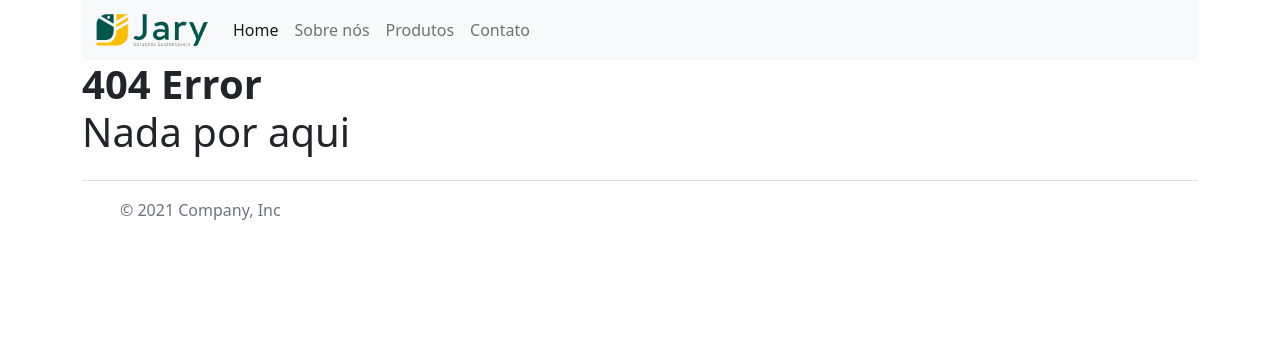
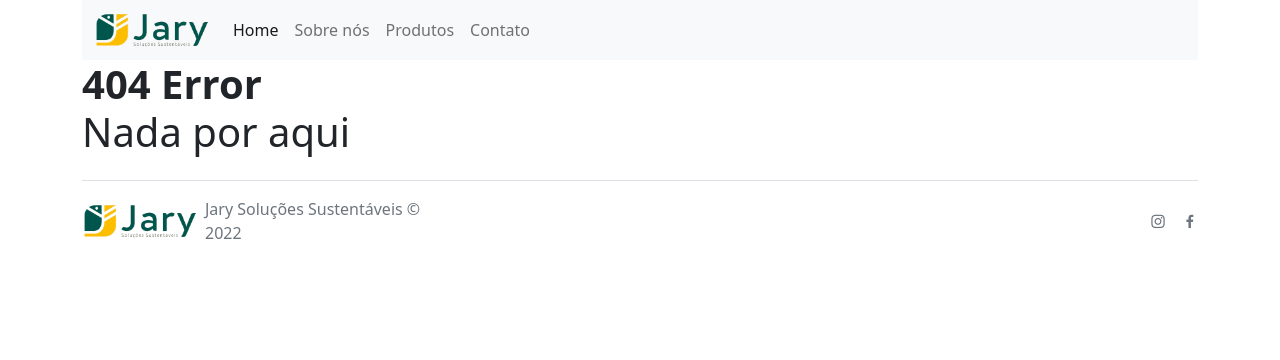
Before and after one commit to BezerraC/jary-solucoes, a PHP site: the page made by index.php in a window 1280 px wide. Shown: the top 360 px of the page. Run offline with PHP 8.4, Linux system fonts and the light colour scheme.

Commit message:
add icons libary

```diff
--- a/footer.php
+++ b/footer.php
@@ -1,13 +1,13 @@
 
     <div class="col-md-4 d-flex align-items-center">
       <a href="/" class="mb-3 me-2 mb-md-0 text-muted text-decoration-none lh-1">
-        <svg class="bi" width="30" height="24"><use xlink:href="#bootstrap"></use></svg>
+        <img src="/img/logo.png" width="115">
       </a>
-      <span class="text-muted">© 2021 Company, Inc</span>
+      <span class="text-muted">Jary Soluções Sustentáveis © 2022</span>
     </div>
 
     <ul class="nav col-md-4 justify-content-end list-unstyled d-flex">
-      <li class="ms-3"><a class="text-muted" href="#"><svg class="bi" width="24" height="24"><use xlink:href="#twitter"></use></svg></a></li>
-      <li class="ms-3"><a class="text-muted" href="#"><svg class="bi" width="24" height="24"><use xlink:href="#instagram"></use></svg></a></li>
-      <li class="ms-3"><a class="text-muted" href="#"><svg class="bi" width="24" height="24"><use xlink:href="#facebook"></use></svg></a></li>
+      <li class="ms-3"><a class="text-muted" href="https://www.instagram.com/jarisolucoessustentaveis/" target="_blank"><i class="uil uil-instagram"></i></a></li>
+      <li class="ms-3"><a class="text-muted" href="#"><i class="uil uil-facebook-f"></i></a></li>
+      <!-- <li class="ms-3"><a class="text-muted" href="#"><svg class="bi" width="24" height="24"><use xlink:href="#facebook"></use></svg></a></li> -->
     </ul>
--- a/index.php
+++ b/index.php
@@ -55,6 +55,7 @@ setcookie('googtrans', '/pt');
     <meta name="viewport" content="width=device-width, initial-scale=1.0">
     <title>Jary Soluções Sustentáveis</title>
     <link href="https://cdn.jsdelivr.net/npm/bootstrap@5.1.3/dist/css/bootstrap.min.css" rel="stylesheet" integrity="sha384-1BmE4kWBq78iYhFldvKuhfTAU6auU8tT94WrHftjDbrCEXSU1oBoqyl2QvZ6jIW3" crossorigin="anonymous">
+    <link rel="stylesheet" href="https://unicons.iconscout.com/release/v4.0.0/css/line.css">
     <link href="/css/style.css" rel="stylesheet">
     <link rel="icon" type="image/x-icon" href="/img/favicon.ico">
 </head>
```
